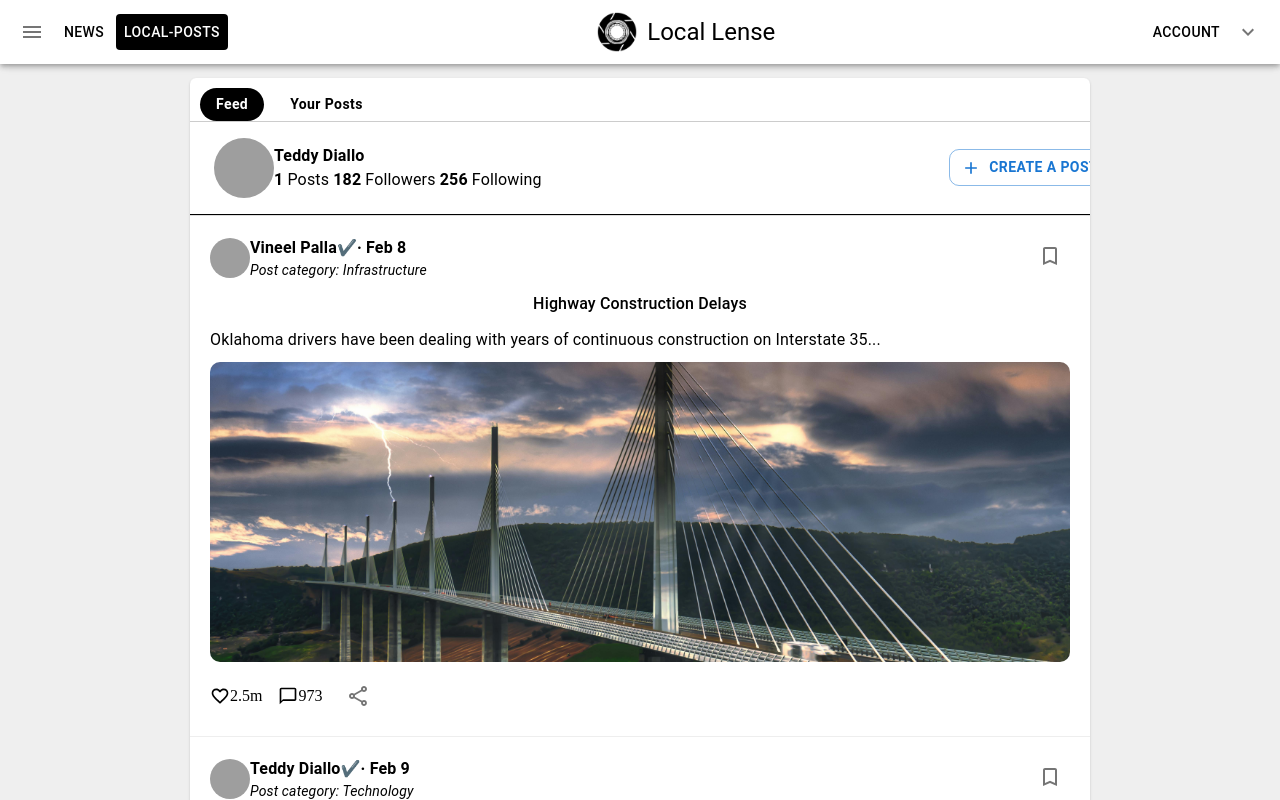
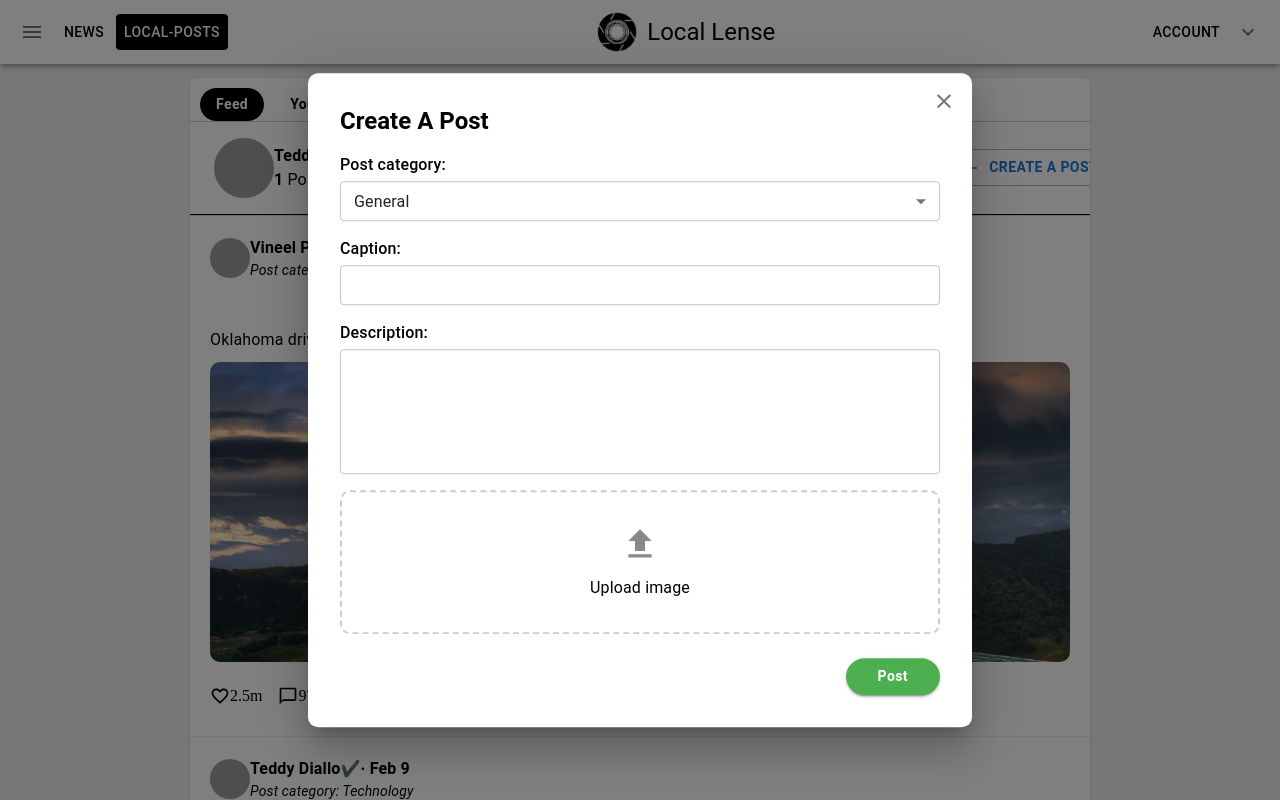
Before and after one commit to VineelReddy14/local-lense, a React (Vite) app: page /local-posts in a window 1280 px wide. Both pictures are taken after a click on the button "CREATE A POST". Shown: the top 800 px of the page. Built offline with nearby package versions, Linux system fonts and the light colour scheme; grey boxes are pictures that could not be loaded.

Commit message:
Added the create post pop up

```diff
--- /dev/null
+++ b/src/components/CreatePostModal.jsx
@@ -0,0 +1,106 @@
+import React from "react";
+import {
+  Modal,
+  Box,
+  Typography,
+  IconButton,
+  TextField,
+  MenuItem,
+  Button,
+} from "@mui/material";
+import CloseIcon from "@mui/icons-material/Close";
+import UploadIcon from "@mui/icons-material/Upload";
+
+const categoryOptions = ["General", "Technology", "Infrastructure", "Public Safety"];
+
+const modalStyle = {
+  position: "absolute",
+  top: "50%",
+  left: "50%",
+  transform: "translate(-50%, -50%)",
+  width: "90%",
+  maxWidth: 600,
+  bgcolor: "white",
+  borderRadius: "10px",
+  boxShadow: 24,
+  p: 4,
+};
+
+function CreatePostModal({ open, onClose }) {
+  return (
+    <Modal open={open} onClose={onClose}>
+      <Box sx={modalStyle}>
+        {/* Close Button */}
+        <IconButton
+          onClick={onClose}
+          sx={{ position: "absolute", top: 8, right: 8 }}
+        >
+          <CloseIcon />
+        </IconButton>
+
+        {/* Title */}
+        <Typography variant="h5" fontWeight="bold" mb={2}>
+          Create A Post
+        </Typography>
+
+        {/* Post Category */}
+        <Typography fontWeight="500" mb={0.5}>Post category:</Typography>
+        <TextField
+          fullWidth
+          select
+          defaultValue="General"
+          size="small"
+          sx={{ mb: 2 }}
+        >
+          {categoryOptions.map((option) => (
+            <MenuItem key={option} value={option}>
+              {option}
+            </MenuItem>
+          ))}
+        </TextField>
+
+        {/* Caption */}
+        <Typography fontWeight="500" mb={0.5}>Caption:</Typography>
+        <TextField fullWidth size="small" sx={{ mb: 2 }} />
+
+        {/* Description */}
+        <Typography fontWeight="500" mb={0.5}>Description:</Typography>
+        <TextField fullWidth multiline rows={4} sx={{ mb: 2 }} />
+
+        {/* Upload area */}
+        <Box
+          sx={{
+            textAlign: "center",
+            border: "2px dashed #ccc",
+            borderRadius: "10px",
+            py: 4,
+            mb: 3,
+            cursor: "pointer",
+          }}
+        >
+          <UploadIcon sx={{ fontSize: 40, color: "#888" }} />
+          <Typography mt={1}>Upload image</Typography>
+        </Box>
+
+        {/* Submit */}
+        <Box sx={{ textAlign: "right" }}>
+          <Button
+            variant="contained"
+            sx={{
+              backgroundColor: "#4caf50",
+              "&:hover": { backgroundColor: "#388e3c" },
+              borderRadius: "999px",
+              textTransform: "none",
+              fontWeight: "bold",
+              px: 4,
+            }}
+          >
+            Post
+          </Button>
+        </Box>
+      </Box>
+    </Modal>
+  );
+}
+
+export default CreatePostModal;
--- a/src/components/LocalPostCard.jsx
+++ b/src/components/LocalPostCard.jsx
@@ -41,14 +41,6 @@ function LocalPostCard({ post, canEdit }) {
             </Typography>
           </Box>
         </Box>
-
-        {!canEdit && (
-          <Tooltip title="Save">
-            <IconButton>
-              <BookmarkBorderIcon />
-            </IconButton>
-          </Tooltip>
-        )}
       </Box>
 
       {/* Title */}
@@ -95,6 +87,12 @@ function LocalPostCard({ post, canEdit }) {
                 <span>{post.comments}</span>
               </Box>
             </Tooltip>
+            {/* Save */}
+            <Tooltip title="Save">
+                <IconButton>
+                <BookmarkBorderIcon fontSize="small" />
+                </IconButton>
+            </Tooltip>
             <Tooltip title="Share">
               <IconButton>
                 <ShareOutlinedIcon />
--- a/src/components/UserHeader.jsx
+++ b/src/components/UserHeader.jsx
@@ -3,14 +3,15 @@ import { Box, Typography, Avatar, Button } from "@mui/material";
 import AddIcon from "@mui/icons-material/Add";
 
 /**
- * Displays the user's profile header with avatar, name, stats, and "Create a post" button.
+ * User profile info with "Create a post" button.
  * Props:
  * - name: string
  * - postCount: number
  * - followers: number
  * - following: number
+ * - onCreatePostClick: function (to trigger modal)
  */
-function UserHeader({ name, postCount, followers, following }) {
+function UserHeader({ name, postCount, followers, following, onCreatePostClick }) {
   return (
     <Box
       className="flex justify-between items-center w-full border-b border-gray-300"
@@ -22,12 +23,12 @@ function UserHeader({ name, postCount, followers, following }) {
         flexWrap: "wrap",
       }}
     >
-      {/* Left side: Avatar + Name + Stats */}
+      {/* Left: Avatar + Stats */}
       <Box className="flex items-center space-x-4">
         <Avatar
           sx={{ width: 60, height: 60 }}
           alt={name}
-          src="/default-avatar.png" // Use a real image path if needed
+          src="/default-avatar.png"
         />
         <Box>
           <Typography fontWeight="bold">{name}</Typography>
@@ -39,8 +40,9 @@ function UserHeader({ name, postCount, followers, following }) {
         </Box>
       </Box>
 
-      {/* Right side: Create a Post button */}
+      {/* Right: Create Post Button */}
       <Button
+        onClick={onCreatePostClick} // 💥 trigger modal
         variant="outlined"
         startIcon={<AddIcon />}
         sx={{
--- a/src/pages/PostPage.jsx
+++ b/src/pages/PostPage.jsx
@@ -4,13 +4,14 @@ import Navbar from "../components/Navbar";
 import PostTabs from "../components/PostTabs";
 import UserHeader from "../components/UserHeader";
 import LocalPostCard from "../components/LocalPostCard";
-import localPostsData from "../data/localPostsData.json"; // Post data
+import localPostsData from "../data/localPostsData.json";
+import CreatePostModal from "../components/CreatePostModal";
 
 function PostPage() {
+  const [showModal, setShowModal] = useState(false);
   const [currentTab, setCurrentTab] = useState("Feed");
-  const currentUser = "Teddy Diallo"; // Replace later with dynamic auth
+  const currentUser = "Teddy Diallo";
 
-  // Flatten posts and attach user metadata
   const allPosts = localPostsData.flatMap((user) =>
     user.posts.map((post) => ({
       ...post,
@@ -20,13 +21,11 @@ function PostPage() {
     }))
   );
 
-  // Filter visible posts based on tab
   const visiblePosts =
     currentTab === "Feed"
       ? allPosts
       : allPosts.filter((post) => post.author === currentUser);
 
-  // Get current user info for UserHeader
   const currentUserData = localPostsData.find(
     (u) => u.user === currentUser
   );
@@ -52,7 +51,6 @@ function PostPage() {
             alignItems: "center",
           }}
         >
-          {/* White container holding all post content */}
           <Box
             sx={{
               backgroundColor: "white",
@@ -63,21 +61,21 @@ function PostPage() {
               overflow: "hidden",
             }}
           >
-            {/* Top Tabs */}
+            {/* Tabs */}
             <PostTabs currentTab={currentTab} onChange={setCurrentTab} />
 
-            {/* Profile Header (only for Your Posts) */}
+            {/* Profile Header with modal trigger passed down */}
             <UserHeader
               name={currentUser}
               postCount={currentUserData?.posts.length || 0}
               followers={182}
               following={256}
+              onCreatePostClick={() => setShowModal(true)} // 🔥 Here!
             />
 
-            {/* Separator line */}
             <Box sx={{ borderBottom: "1px solid #ddd" }} />
 
-            {/* Render posts */}
+            {/* Posts */}
             {visiblePosts.map((post) => (
               <LocalPostCard
                 key={post.id}
@@ -88,6 +86,9 @@ function PostPage() {
           </Box>
         </Box>
       </Box>
+
+      {/* 🔥 Create Post Modal */}
+      <CreatePostModal open={showModal} onClose={() => setShowModal(false)} />
     </>
   );
 }
```
